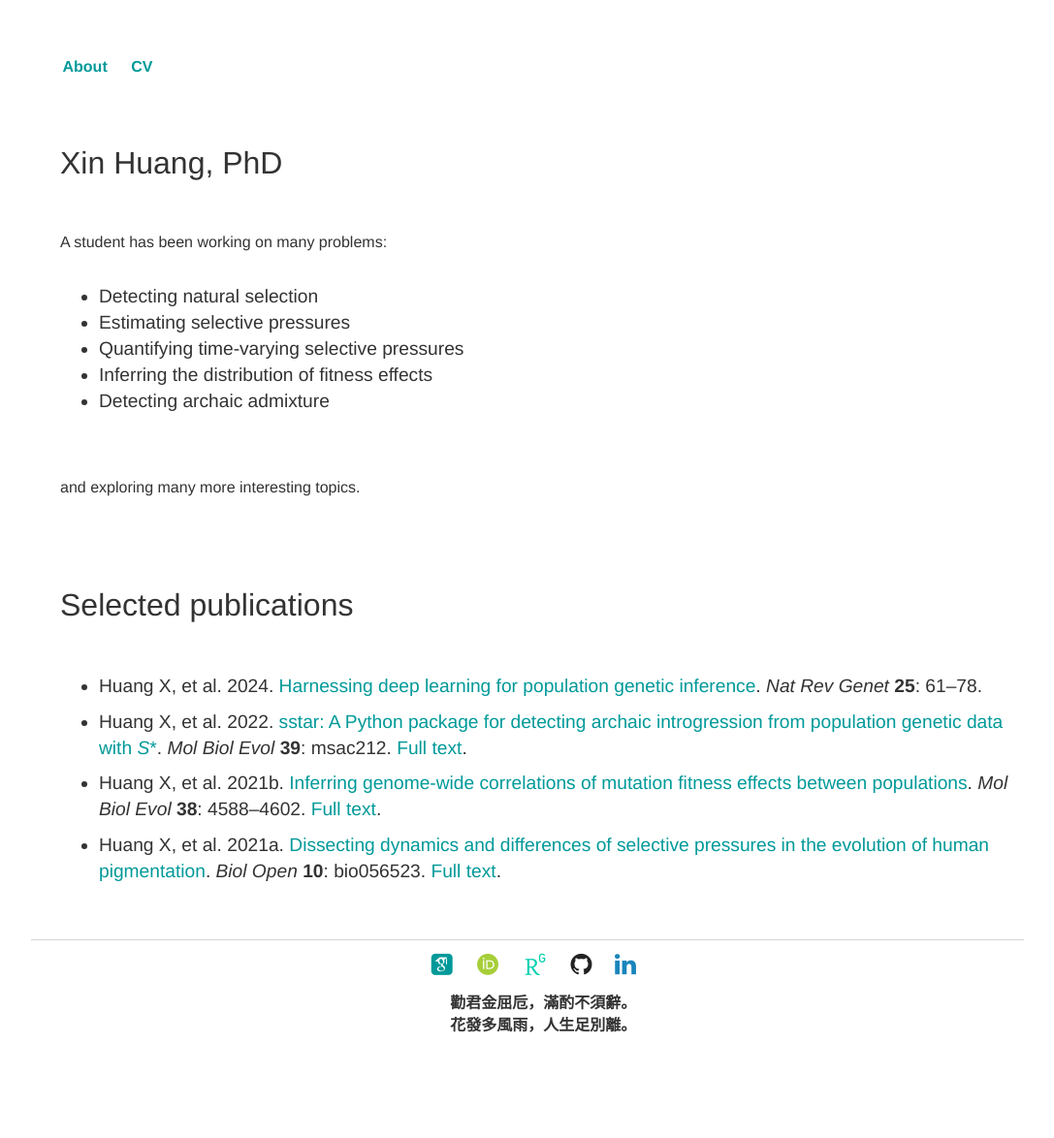
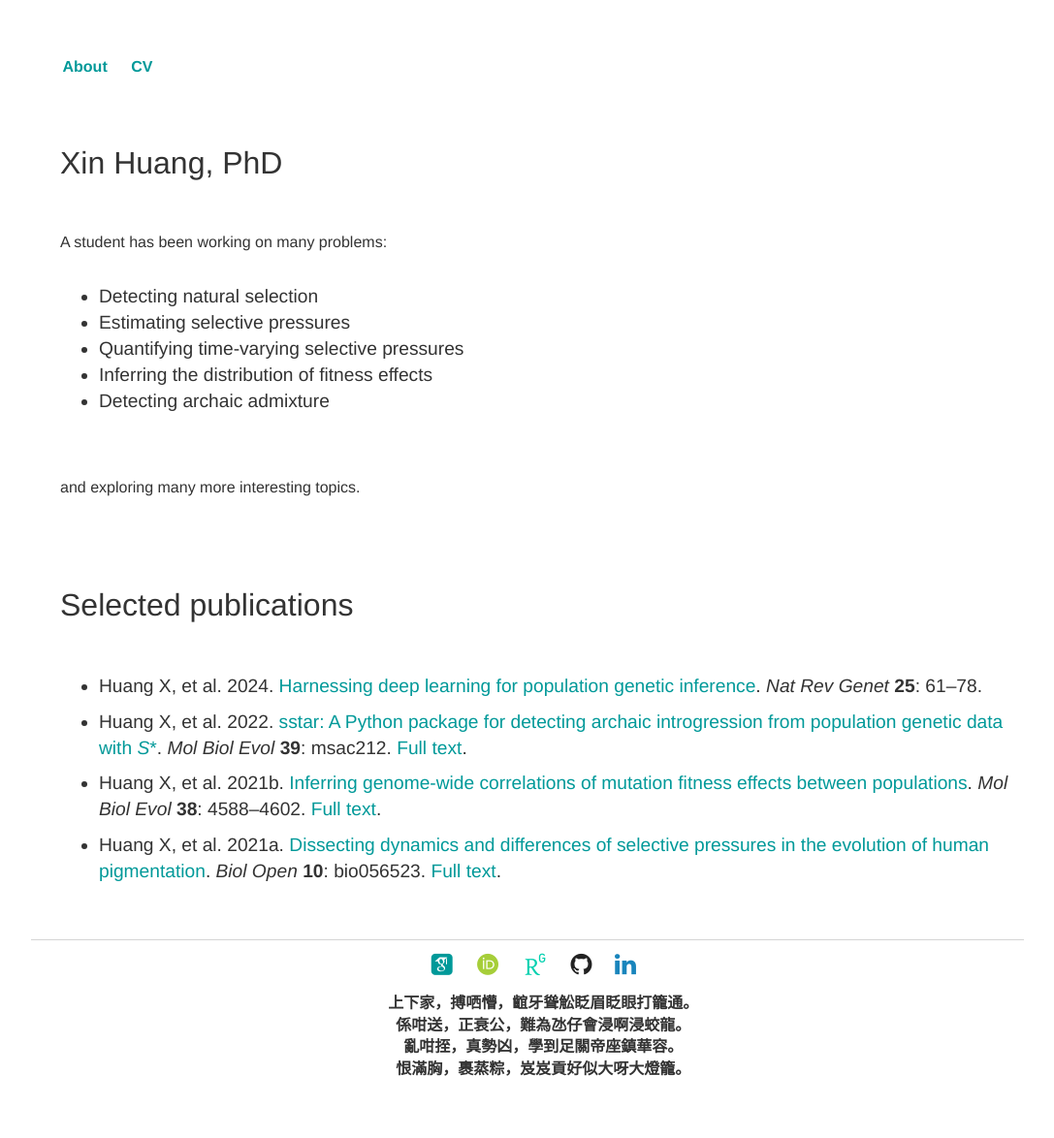
Before and after one commit to xin-huang/xin-huang.github.io, a Jekyll site: the page built from index.html, in a window 1280 px wide. Shown: the whole page at 97% size, without its empty margins (96-1183 px from the left). Built offline with Jekyll 4.4.1, drawn with Linux system fonts in a browser that asks for light colours; some web fonts are replaced; comment, search, counter and statistics services are not loaded; before the commit the page ends 1129 px from its top, so only the background shows below that.

Commit message:
Update default.html

```diff
--- a/_layouts/default.html
+++ b/_layouts/default.html
@@ -94,7 +94,8 @@
 			<!-- <p class="poem" style="text-align: center">老子聲名舊白眉，客窗相款話心時。<br>相猶忘我吾無法，骨已換仙君有詩。<br>蒓菜羹香春冉冉，鹿遊臺上草離離。<br>一樽吊古平章看，未羨君王郡牧麾。</p> -->
 			<!-- <p class="poem" style="text-align: center">不許蟾蜍此夜明，始知天意是無情。<br>何當拔去閑雲霧，放出光輝萬里清。</p> -->
 			<!-- <p class="poem" style="text-align: center">掃盡機緣萬法空，澄潭不許卧蒼龍。<br>翻身踏斷來時路，家在海山雲外峰。</p> -->
-			<p class="poem" style="text-align: center">勸君金屈卮，滿酌不須辭。<br>花發多風雨，人生足別離。</p>
+			<!-- <p class="poem" style="text-align: center">勸君金屈卮，滿酌不須辭。<br>花發多風雨，人生足別離。</p> -->
+			<p class="poem" style="text-align: center">上下家，搏哂懵，𪘲牙聳䚗眨眉眨眼打籠通。<br>係咁送，正衰公，難為氹仔會浸啊浸蛟龍。<br>亂咁挃，真勢凶，學到足關帝座鎮華容。<br>恨滿胸，裹蒸粽，岌岌貢好似大呀大燈籠。</p>
         </ul>
     </footer>
     {% include analytics.html %}
```
